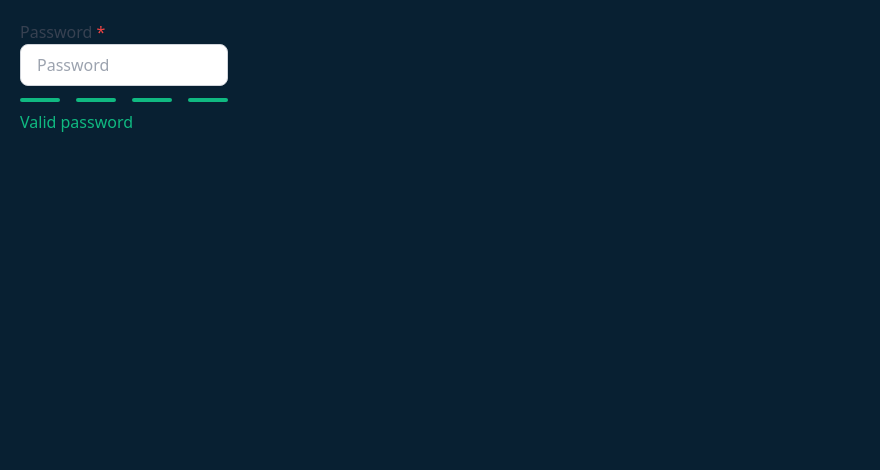
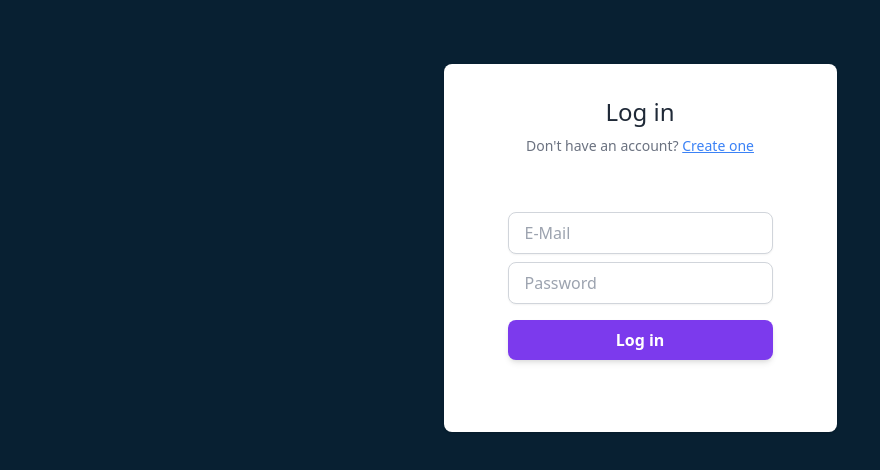
Before and after one commit to Opyd/next-album, a Nuxt app in the folder frontend/: page /auth/login in a window 1280 px wide. Shown: the top 470 px of the page, without its empty margins (0-880 px from the left). Built offline with nearby package versions, Linux system fonts and the light colour scheme.

Commit message:
login page, popup components

```diff
--- /dev/null
+++ b/frontend/components/Popup.vue
@@ -0,0 +1,67 @@
+<template>
+  <Transition appear name="bounce">
+    <div
+      class="shadow-lg rounded-2xl p-4 bg-white dark:bg-gray-800 w-64 m-auto absolute z-50"
+    >
+      <div class="w-full h-full text-center">
+        <div class="flex h-full flex-col justify-between">
+          <font-awesome-icon
+            :icon="iconName"
+            class="h-12 w-12 mt-4 m-auto"
+            :style="{ color: iconColor, fontSize: '50px' }"
+          ></font-awesome-icon>
+          <p class="text-gray-600 dark:text-gray-100 text-md py-2 px-6">
+            {{ text }}
+          </p>
+          <div class="flex items-center justify-between gap-4 w-full mt-8">
+            <button
+              type="button"
+              class="py-2 px-4 bg-purple-600 hover:bg-purple-700 focus:ring-purple-500 focus:ring-offset-purple-200 text-white w-full transition ease-in duration-200 text-center text-base font-semibold shadow-md focus:outline-none focus:ring-2 focus:ring-offset-2 rounded-lg"
+            >
+              <nuxt-link :to="path">{{ destination }}</nuxt-link>
+            </button>
+          </div>
+        </div>
+      </div>
+    </div>
+  </Transition>
+</template>
+
+<script>
+export default {
+  name: 'PopupModal',
+  props: {
+    text: String,
+    destination: String,
+    path: String,
+    iconName: String,
+    iconColor: String,
+  },
+}
+</script>
+
+<style lang="scss" scoped>
+.bounce-enter-active,
+.bounce-leave-active {
+  /*@apply transition-opacity duration-300 ease-out;*/
+  animation: bounce-in 0.5s;
+}
+
+.bounce-enter,
+.bounce-leave-to {
+  /*@apply opacity-0;*/
+  animation: bounce-in 0.5s reverse;
+}
+
+@keyframes bounce-in {
+  0% {
+    transform: scale(0);
+  }
+  50% {
+    transform: scale(1.5);
+  }
+  100% {
+    transform: scale(1);
+  }
+}
+</style>
--- a/frontend/package.json
+++ b/frontend/package.json
@@ -13,13 +13,16 @@
     "lintfix": "prettier --write --list-different . && yarn lint:js --fix"
   },
   "dependencies": {
+    "@fortawesome/fontawesome-svg-core": "^6.1.2",
+    "@fortawesome/free-solid-svg-icons": "^6.1.2",
+    "@fortawesome/vue-fontawesome": "^2.0.8",
     "@nuxtjs/axios": "^5.13.6",
     "core-js": "^3.19.3",
     "nuxt": "^2.15.8",
     "vue": "^2.6.14",
     "vue-server-renderer": "^2.6.14",
     "vue-template-compiler": "^2.6.14",
-    "vuex-persistedstate": "^4.1.0",
+    "vuex-persist": "^3.1.3",
     "webpack": "^4.46.0"
   },
   "devDependencies": {
--- a/frontend/pages/auth/login.vue
+++ b/frontend/pages/auth/login.vue
@@ -1,34 +1,169 @@
 <template>
-<div class="w-52 m-5">
-  <div class=" relative ">
-    <label for="with-indications" class="text-gray-700">
-      Password
-      <span class="text-red-500 required-dot">* </span>
-    </label>
-    <input id="with-indications" type="text" class="rounded-lg border-transparent flex-1 appearance-none border border-gray-300 w-full py-2 px-4 bg-white text-gray-700 placeholder-gray-400 shadow-sm text-base focus:outline-none focus:ring-2 focus:ring-purple-600 focus:border-transparent" name="passwor" placeholder="Password"/>
-    <div class="grid w-full h-1 grid-cols-12 gap-4 mt-3">
-      <div class="h-full col-span-3 bg-green-500 rounded">
-      </div>
-      <div class="h-full col-span-3 bg-green-500 rounded">
-      </div>
-      <div class="h-full col-span-3 bg-green-500 rounded">
-      </div>
-      <div class="h-full col-span-3 bg-green-500 rounded dark:bg-dark-1">
+  <div class="flex justify-center align-middle mt-16 text-white">
+    <div v-if="isLogged">
+      <p class="pb-10">You are already logged</p>
+      <nuxt-link
+        to="/"
+        class="py-2 px-4 bg-purple-600 hover:bg-purple-700 focus:ring-purple-500 focus:ring-offset-purple-200 text-white w-full transition ease-in duration-200 text-center text-base font-semibold shadow-md focus:outline-none focus:ring-2 focus:ring-offset-2 rounded-lg"
+        >Go to Home page
+      </nuxt-link>
+    </div>
+    <Popup
+      v-if="success"
+      text="Successfully logged in!"
+      destination="Redirecting to Home page..."
+      path="/"
+      icon-name="fa-solid fa-door-open"
+      icon-color="green"
+    ></Popup>
+    <Popup
+      v-if="error"
+      text="Wrong credentials!"
+      destination="Try again"
+      path="/auth/login"
+      icon-name="fa-solid fa-door-closed"
+      icon-color="red"
+    ></Popup>
+    <div v-if="!isLogged" :class="success || error ? 'blur-bg' : 'unblur-bg'">
+      <div
+        class="flex flex-col max-w-md px-4 py-8 bg-white rounded-lg shadow dark:bg-gray-800 sm:px-6 md:px-8 lg:px-10"
+      >
+        <div
+          class="self-center mb-2 text-xl font-light text-gray-800 sm:text-2xl dark:text-white"
+        >
+          Log in
+        </div>
+        <span
+          class="justify-center text-sm text-center text-gray-500 flex-items-center dark:text-gray-400"
+        >
+          Don't have an account?
+          <nuxt-link
+            to="/auth/register"
+            class="text-sm text-blue-500 underline hover:text-blue-700"
+            >Create one</nuxt-link
+          >
+        </span>
+        <div class="p-6 mt-8">
+          <form @submit.prevent="logIn">
+            <div class="flex flex-col mb-2">
+              <div class="relative">
+                <input
+                  id="create-account-pseudo"
+                  v-model="email"
+                  required
+                  type="email"
+                  class="rounded-lg border-transparent flex-1 appearance-none border border-gray-300 w-full py-2 px-4 bg-white text-gray-700 placeholder-gray-400 shadow-sm text-base focus:outline-none focus:ring-2 focus:ring-purple-600 focus:border-transparent"
+                  name="pseudo"
+                  :disabled="success || error"
+                  placeholder="E-Mail"
+                />
+              </div>
+            </div>
+            <div class="flex gap-4 mb-2">
+              <div class="relative">
+                <input
+                  id="create-account-first-name"
+                  v-model="password"
+                  required
+                  type="password"
+                  class="rounded-lg border-transparent flex-1 appearance-none border border-gray-300 w-full py-2 px-4 bg-white text-gray-700 placeholder-gray-400 shadow-sm text-base focus:outline-none focus:ring-2 focus:ring-purple-600 focus:border-transparent"
+                  name="Password"
+                  :disabled="success || error"
+                  placeholder="Password"
+                />
+              </div>
+            </div>
+            <div class="flex w-full my-4">
+              <button
+                type="submit"
+                :disabled="success || error"
+                :style="success || error ? { backgroundColor: 'grey' } : ''"
+                class="py-2 px-4 bg-purple-600 hover:bg-purple-700 focus:ring-purple-500 focus:ring-offset-purple-200 text-white w-full transition ease-in duration-200 text-center text-base font-semibold shadow-md focus:outline-none focus:ring-2 focus:ring-offset-2 rounded-lg"
+              >
+                Log in
+              </button>
+            </div>
+          </form>
+        </div>
       </div>
     </div>
-    <div class="mt-2 text-green-500">
-      Valid password
-    </div>
   </div>
-</div>
 </template>
 
 <script>
+import { mapMutations } from 'vuex'
+import axios from 'axios'
+
 export default {
-  name: "LoginPage"
+  name: 'LoginPage',
+  data() {
+    return {
+      email: '',
+      password: '',
+      success: false,
+      error: false,
+      errorText: '',
+      isLogged: false,
+    }
+  },
+  mounted() {
+    this.isLogged = this.$store.getters['jwt/isLogged']
+  },
+  methods: {
+    ...mapMutations(['jwt/setToken', 'jwt/setLogin']),
+    async logIn() {
+      const options = {
+        url: 'http://localhost:3100/auth/signin',
+        method: 'POST',
+        headers: {
+          Accept: 'application/json',
+          'Content-Type': 'application/json;charset=UTF-8',
+        },
+        data: {
+          email: this.email,
+          password: this.password,
+        },
+      }
+      try {
+        const response = await axios(options)
+        if (response.status === 201) {
+          this.success = true
+          // eslint-disable-next-line camelcase
+          const { access_token, name } = response.data
+          this.$store.commit('jwt/setLogin', name)
+          this.$store.commit('jwt/setToken', access_token)
+          setTimeout(() => {
+            this.$router.push({
+              path: '/',
+            })
+          }, 3000)
+        }
+      } catch (e) {
+        console.log(e)
+        this.error = true
+        this.reset()
+        setTimeout(() => window.location.reload(), 1000)
+      }
+    },
+    reset() {
+      this.email = ''
+      this.password = ''
+    },
+  },
 }
 </script>
 
-<style scoped>
+<style lang="scss" scoped>
+.popup {
+  filter: blur(8px) brightness(50%);
+}
 
+.blur-bg {
+  transition: ease-out 300ms;
+  filter: blur(10px) brightness(30%);
+}
+.unblur-bg {
+  transition: ease-out 300ms;
+  filter: none;
+}
 </style>
--- a/frontend/pages/auth/register.vue
+++ b/frontend/pages/auth/register.vue
@@ -1,61 +1,104 @@
 <template>
   <div class="flex justify-center align-middle mt-16">
-  <Transition appear name="bounce">
+    <Popup
+      v-if="success"
+      text="User has been created!"
+      destination="Go to Login page"
+      path="/auth/login"
+      icon-name="fa-solid fa-check"
+      icon-color="green"
+    ></Popup>
+    <Popup
+      v-if="error"
+      text="Credentials are already taken!"
+      destination="Go to Login page"
+      path="/auth/login"
+      icon-name="fa-solid fa-exclamation"
+      icon-color="red"
+    ></Popup>
+    <div :class="success || error ? 'blur-bg' : 'unblur-bg'">
       <div
-v-if="popup"
-class="shadow-lg rounded-2xl p-4 bg-white dark:bg-gray-800 w-64 m-auto absolute z-50">
-    <div class="w-full h-full text-center">
-      <div class="flex h-full flex-col justify-between">
-        <svg class="h-12 w-12 mt-4 m-auto text-green-500" stroke="currentColor" fill="none" viewBox="0 0 24 24">
-          <path stroke-linecap="round" stroke-linejoin="round" stroke-width="2" d="M5 13l4 4L19 7">
-          </path>
-        </svg>
-        <p class="text-gray-600 dark:text-gray-100 text-md py-2 px-6"> User
-          <span class="text-gray-800 dark:text-white font-bold"> {{username}}</span>
-          has been registered.
-        </p>
-        <div class="flex items-center justify-between gap-4 w-full mt-8">
-          <button type="button" class="py-2 px-4  bg-purple-600 hover:bg-purple-700 focus:ring-purple-500 focus:ring-offset-purple-200 text-white w-full transition ease-in duration-200 text-center text-base font-semibold shadow-md focus:outline-none focus:ring-2 focus:ring-offset-2  rounded-lg ">
-           <nuxt-link to="/auth/login">Go to login page</nuxt-link>
-          </button>
-        </div>
-      </div>
-    </div>
-  </div>
-  </Transition>
-  <div :class="popup ? 'blur-bg' : 'unblur-bg'">
-  <div class="flex flex-col max-w-md px-4 py-8 bg-white rounded-lg shadow dark:bg-gray-800 sm:px-6 md:px-8 lg:px-10">
-    <div class="self-center mb-2 text-xl font-light text-gray-800 sm:text-2xl dark:text-white">
+        class="flex flex-col max-w-md px-4 py-8 bg-white rounded-lg shadow dark:bg-gray-800 sm:px-6 md:px-8 lg:px-10"
+      >
+        <div
+          class="self-center mb-2 text-xl font-light text-gray-800 sm:text-2xl dark:text-white"
+        >
           Create a new account
         </div>
-    <span class="justify-center text-sm text-center text-gray-500 flex-items-center dark:text-gray-400">
+        <span
+          class="justify-center text-sm text-center text-gray-500 flex-items-center dark:text-gray-400"
+        >
           Already have an account?
-        <a href="#" target="_blank" class="text-sm text-blue-500 underline hover:text-blue-700">
-            <nuxt-link to="/auth/login">Log in</nuxt-link>
-        </a>
+          <nuxt-link
+            to="/auth/login"
+            class="text-sm text-blue-500 underline hover:text-blue-700"
+            >Log in</nuxt-link
+          >
         </span>
         <div class="p-6 mt-8">
           <form @submit.prevent="register">
             <div class="flex flex-col mb-2">
-          <div class=" relative ">
-            <input id="create-account-pseudo" v-model="username" type="text" class=" rounded-lg border-transparent flex-1 appearance-none border border-gray-300 w-full py-2 px-4 bg-white text-gray-700 placeholder-gray-400 shadow-sm text-base focus:outline-none focus:ring-2 focus:ring-purple-600 focus:border-transparent" name="pseudo" placeholder="Username"/>
+              <div class="relative">
+                <input
+                  id="create-account-pseudo"
+                  v-model="username"
+                  required
+                  type="text"
+                  class="rounded-lg border-transparent flex-1 appearance-none border border-gray-300 w-full py-2 px-4 bg-white text-gray-700 placeholder-gray-400 shadow-sm text-base focus:outline-none focus:ring-2 focus:ring-purple-600 focus:border-transparent"
+                  name="pseudo"
+                  :disabled="success || error"
+                  placeholder="Username"
+                />
               </div>
             </div>
             <div class="flex gap-4 mb-2">
-          <div class=" relative ">
-            <input id="create-account-first-name" v-model="password" :class="arePasswordsSame? 'good': 'bad'" type="password" class=" rounded-lg border-transparent flex-1 appearance-none border border-gray-300 w-full py-2 px-4 bg-white text-gray-700 placeholder-gray-400 shadow-sm text-base focus:outline-none focus:ring-2 focus:ring-purple-600 focus:border-transparent" name="Password" placeholder="Password"/>
+              <div class="relative">
+                <input
+                  id="create-account-first-name"
+                  v-model="password"
+                  required
+                  :class="arePasswordsSame ? 'good' : 'bad'"
+                  type="password"
+                  class="rounded-lg border-transparent flex-1 appearance-none border border-gray-300 w-full py-2 px-4 bg-white text-gray-700 placeholder-gray-400 shadow-sm text-base focus:outline-none focus:ring-2 focus:ring-purple-600 focus:border-transparent"
+                  name="Password"
+                  :disabled="success || error"
+                  placeholder="Password"
+                />
               </div>
-          <div class=" relative ">
-            <input id="create-account-last-name" v-model="repeatedPassword" :class="arePasswordsSame? 'good': 'bad'" type="password" class=" rounded-lg border-transparent flex-1 appearance-none border border-gray-300 w-full py-2 px-4 bg-white text-gray-700 placeholder-gray-400 shadow-sm text-base focus:outline-none focus:ring-2 focus:ring-purple-600 focus:border-transparent" name="Repeat password" placeholder="Repeat password"/>
+              <div class="relative">
+                <input
+                  id="create-account-last-name"
+                  v-model="repeatedPassword"
+                  required
+                  :class="arePasswordsSame ? 'good' : 'bad'"
+                  type="password"
+                  class="rounded-lg border-transparent flex-1 appearance-none border border-gray-300 w-full py-2 px-4 bg-white text-gray-700 placeholder-gray-400 shadow-sm text-base focus:outline-none focus:ring-2 focus:ring-purple-600 focus:border-transparent"
+                  name="Repeat password"
+                  :disabled="success || error"
+                  placeholder="Repeat password"
+                />
               </div>
             </div>
             <div class="flex flex-col mb-2">
-          <div class=" relative ">
-            <input id="create-account-email" v-model="email" type="email" class=" rounded-lg border-transparent flex-1 appearance-none border border-gray-300 w-full py-2 px-4 bg-white text-gray-700 placeholder-gray-400 shadow-sm text-base focus:outline-none focus:ring-2 focus:ring-purple-600 focus:border-transparent" placeholder="Email"/>
+              <div class="relative">
+                <input
+                  id="create-account-email"
+                  v-model="email"
+                  type="email"
+                  class="rounded-lg border-transparent flex-1 appearance-none border border-gray-300 w-full py-2 px-4 bg-white text-gray-700 placeholder-gray-400 shadow-sm text-base focus:outline-none focus:ring-2 focus:ring-purple-600 focus:border-transparent"
+                  placeholder="Email"
+                  :disabled="success || error"
+                  required
+                />
               </div>
             </div>
             <div class="flex w-full my-4">
-          <button type="submit" :disabled="popup" class="py-2 px-4  bg-purple-600 hover:bg-purple-700 focus:ring-purple-500 focus:ring-offset-purple-200 text-white w-full transition ease-in duration-200 text-center text-base font-semibold shadow-md focus:outline-none focus:ring-2 focus:ring-offset-2  rounded-lg ">
+              <button
+                type="submit"
+                :disabled="success || error"
+                :style="success || error ? { backgroundColor: 'grey' } : ''"
+                class="py-2 px-4 bg-purple-600 hover:bg-purple-700 focus:ring-purple-500 focus:ring-offset-purple-200 text-white w-full transition ease-in duration-200 text-center text-base font-semibold shadow-md focus:outline-none focus:ring-2 focus:ring-offset-2 rounded-lg"
+              >
                 Register
               </button>
             </div>
@@ -68,74 +111,83 @@ class="shadow-lg rounded-2xl p-4 bg-white dark:bg-gray-800 w-64 m-auto absolute
 
 <script>
 import axios from 'axios'
-import { mapMutations } from 'vuex'
+// import { mapMutations } from 'vuex'
+import Popup from '@/components/Popup'
 export default {
-  name: "RegisterPage",
+  name: 'RegisterPage',
+  components: [Popup],
 
   data() {
     return {
-      username: "",
-      password: "",
-      repeatedPassword: "",
-      email: "",
-      popup: false,
+      username: '',
+      password: '',
+      repeatedPassword: '',
+      email: '',
+      success: false,
+      error: false,
+      errorText: '',
     }
   },
   computed: {
     arePasswordsSame() {
-      return (this.password === this.repeatedPassword && this.password !== '' && this.repeatedPassword !== '')
-    }
+      return (
+        this.password === this.repeatedPassword &&
+        this.password !== '' &&
+        this.repeatedPassword !== ''
+      )
+    },
   },
   methods: {
-    ...mapMutations(['jwt/setToken', "jwt/setLogin"]),
+    // ...mapMutations(['jwt/setToken', 'jwt/setLogin']),
     async register() {
       const options = {
         url: 'http://localhost:3100/auth/signup',
         method: 'POST',
         headers: {
-          'Accept': 'application/json',
-          'Content-Type': 'application/json;charset=UTF-8'
+          Accept: 'application/json',
+          'Content-Type': 'application/json;charset=UTF-8',
         },
         data: {
           name: this.username,
           email: this.email,
-          password: this.password
+          password: this.password,
+        },
       }
+      try {
+        const response = await axios(options)
+        if (response.status === 201) {
+          this.success = true
+          // eslint-disable-next-line camelcase
+          // const { access_token, name } = response.data
+          // this.$store.commit('jwt/setLogin', name)
+          // this.$store.commit('jwt/setToken', access_token)
         }
-      const response = await axios(options);
-      if(response.status === 201) {
-        this.popup = true
-        // eslint-disable-next-line camelcase
-        const {access_token, name} = response.data;
-        this.$store.commit('jwt/setLogin', name)
-        this.$store.commit('jwt/setToken', access_token)
-      }
+      } catch (e) {
+        this.errorText = e.response.data.message
+        this.error = true
+        this.reset()
       }
     },
-  template: "DefaultTemplate",
+    reset() {
+      this.username = ''
+      this.email = ''
+      this.password = ''
+      this.repeatedPassword = ''
+    },
+  },
+  template: 'DefaultTemplate',
 }
 </script>
 
 <style lang="scss" scoped>
 .good {
-  border-color: green;
+  border: 3px solid green;
 }
 .bad {
-  border-color: red;
+  border: 3px solid red;
 }
 .popup {
   filter: blur(8px) brightness(50%);
-}
-.bounce-enter-active,
-.bounce-leave-active {
-  /*@apply transition-opacity duration-300 ease-out;*/
-  animation: bounce-in .5s;
-}
-
-.bounce-enter,
-.bounce-leave-to {
-  /*@apply opacity-0;*/
-  animation: bounce-in .5s reverse;
 }
 
 .blur-bg {
@@ -146,15 +198,4 @@ export default {
   transition: ease-out 300ms;
   filter: none;
 }
-@keyframes bounce-in {
-  0% {
-    transform: scale(0);
-  }
-  50% {
-    transform: scale(1.5);
-  }
-  100% {
-    transform: scale(1);
-  }
-}
 </style>
--- a/frontend/store/jwt.js
+++ b/frontend/store/jwt.js
@@ -1,10 +1,4 @@
-import createPersistedState from 'vuex-persistedstate'
-
-export const plugins = [
-  createPersistedState({
-    storage: window.sessionStorage,
-  }),
-]
+export const plugins = []
 
 export const state = () => ({
   token: '',
@@ -17,6 +11,9 @@ export const getters = {
   },
   getLogin(state) {
     return state.login
+  },
+  isLogged(state) {
+    return !!state.token
   },
 }
 
```
Also changed, not shown: frontend/layouts/default.vue (+10 -2 lines), frontend/nuxt.config.js (+9 -4 lines), frontend/plugins/fontawesome.js (added, +13 -0 lines), frontend/plugins/vuex-persist.js (added, +7 -0 lines), 2 other files (tests, documents, lock files or other folders). Lines whose indentation alone changed are shown as unchanged.
